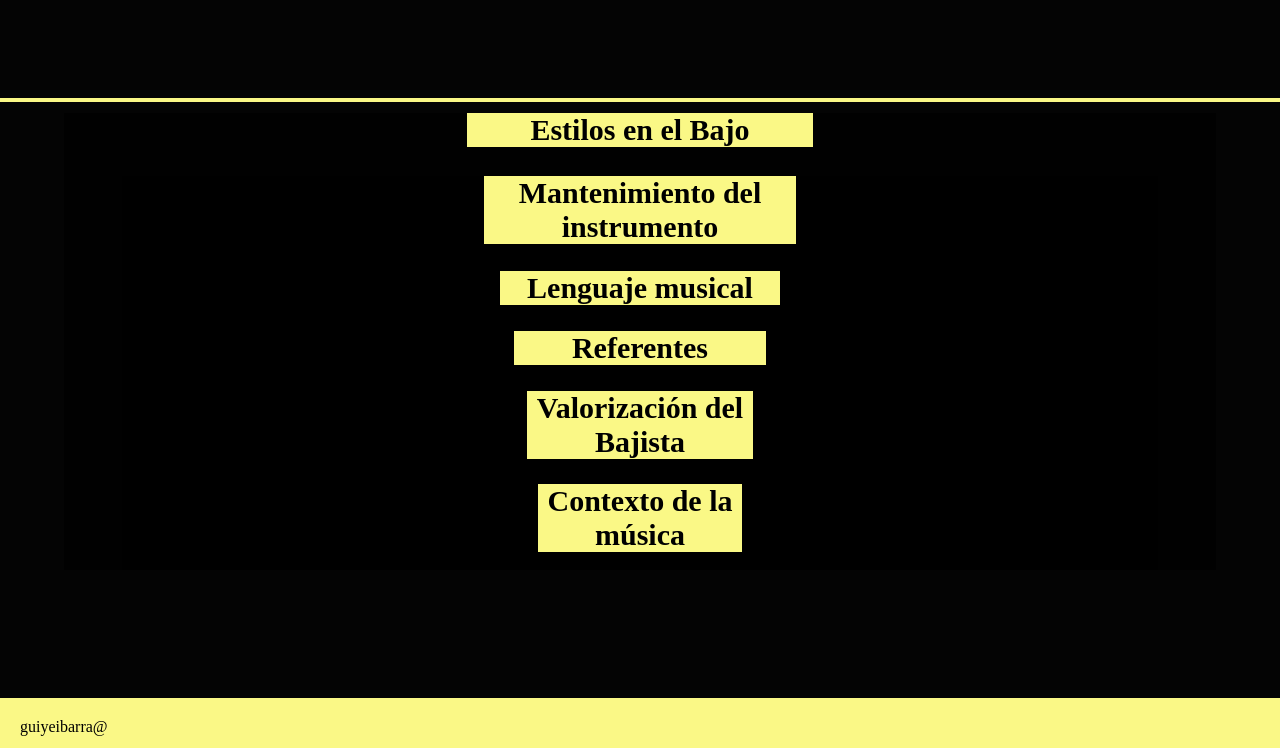
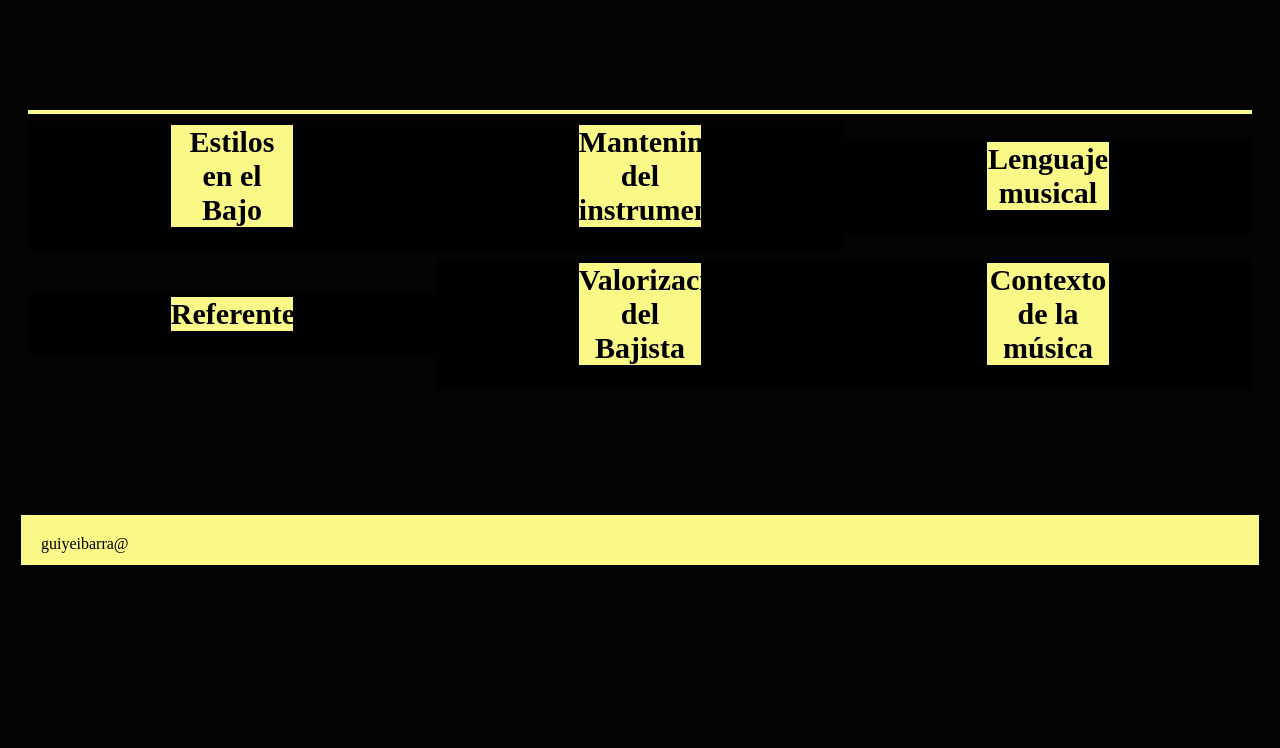
Before and after one commit to guiyeIbarra/blog, a plain HTML site: page index.html in a window 1280 px wide. Shown: the part 513-1261 px from the top of the page. After the commit the page ends 1092 px from the top, so only its background shows below. Drawn offline with Linux system fonts and the light colour scheme.

Commit message:
arreglos en flex

```diff
--- a/index.html
+++ b/index.html
@@ -23,39 +23,42 @@
 
             </section>
             <hr class="hr">
+        <div class="tres">
 
-            <section class="columns">
-            <div class="article">
+            <span class="article">
               <h2 id="btn1">Estilos en el Bajo</h2><br>
               <p id="estilos"></p>
+            </span>
 
-
-
-            <div class="article">
+            <span class="article">
               <h2 id="btn2">Mantenimiento del instrumento</h2><br>
               <p id="mantenimiento"> </p>
+            </span>
 
-
-            <div class="article">
+            <span class="article">
               <h2 id="btn3">Lenguaje musical</h2><br>
               <p id="lenguaje"></p>
+            </span>
 
+        </div>
 
-            <div class="article">
+        <div class="tres">
+            <span class="article">
               <h2 id="btn4">Referentes</h2><br>
               <p id="idolos"></p>
+            </span>
 
-            <div class="article">
+            <span class="article">
               <h2 id="btn5">Valorización del Bajista</h2><br>
               <p id="valor"> </p>
+            </span>
 
-
-            <div class="article">
+            <span class="article">
               <h2 id="btn6">Contexto de la música</h2><br>
               <p id="estudio"></p>
+            </span>
 
-            </section>
-
+        </div>
 
     </main>
     <footer>
--- a/style.css
+++ b/style.css
@@ -1,5 +1,5 @@
 * {
-    margin: 0px;
+    margin: 7px;
     padding: 0px;
     background-color: rgb(4, 4, 4);
 }
@@ -116,5 +116,9 @@ footer {
     hr {
         margin-top: -285px;
     }
+    .tres {
+        display: flex;
+        justify-content: center;
+    }
 
 }
```
